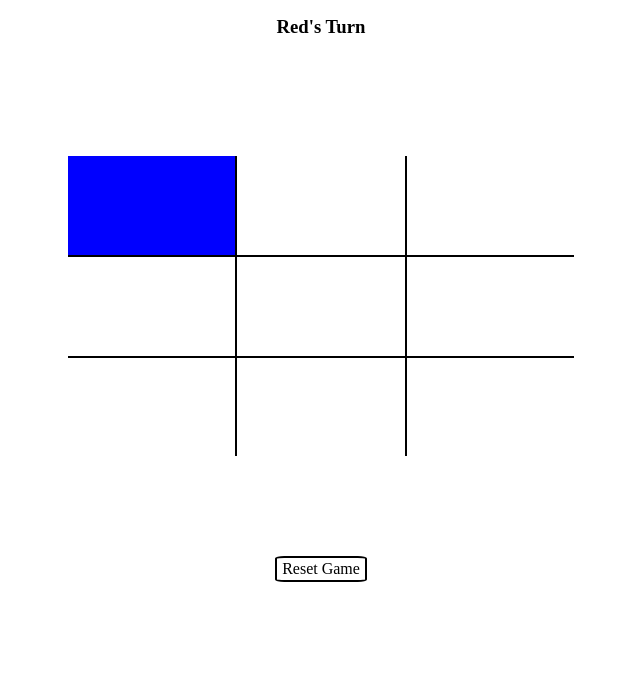
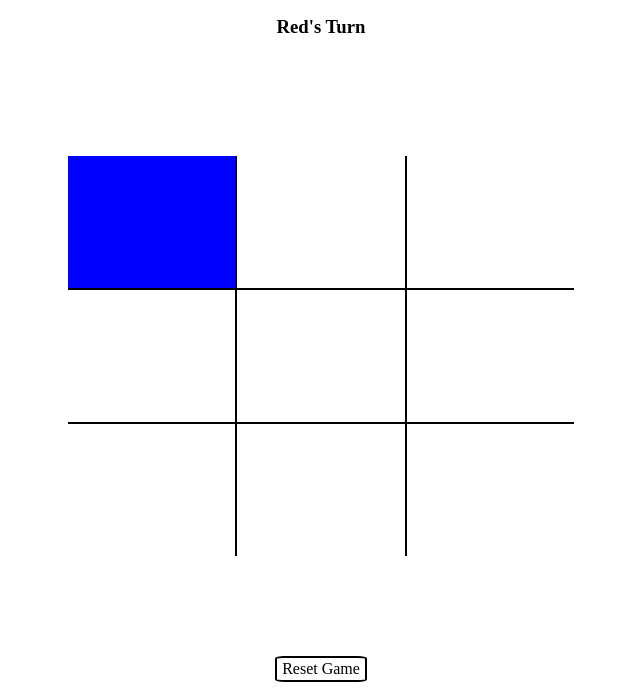
Before and after one commit to caioingber/tic-tac-toe, a plain HTML site: page index.html in a window 1280 px wide. Both pictures are taken after a click on the element 470 px from the left and 277 px from the top of the page. Shown: the part 113-803 px from the top of the page, without its empty margins (319-959 px from the left). Drawn offline with Linux system fonts and the light colour scheme.

Commit message:
resolved repeat issue

```diff
--- a/script.js
+++ b/script.js
@@ -8,22 +8,28 @@ for (let i=0; i < boxes.length; i++) {
     boxes[i].setAttribute('id', i+1)
     let color = boxes[i].color
     // highlighting boxes
-    function showMark () {
-        turn += 1
-        if (turn % 2 === 0 && turn < 10) {
+    function showMark (e) {
+        console.log(e)
+        turn +=1
+        // turn += 1
+        if (color === 'red' || color === 'blue') {
+            turn -= 1
+        }
+        else if (turn % 2 === 0 && turn < 10) {
             boxes[i].classList.add('red')
             color = 'red'
             whoseTurn.innerHTML = 'Blue\'s Turn'
-        } else if (turn >= 9) {
+
+        } else if (color !== 'red' && turn < 10) {
+            boxes[i].classList.add('blue')
+            whoseTurn.innerHTML = 'Red\'s Turn'
+            color = 'blue'
+            }
+        if (color !== 'red' && turn >= 9) {
             whoseTurn.innerHTML = 'Game Over!'
             boxes[i].classList.add('blue')
         }
-        else {
-            if (color !== 'red' && turn < 10) {
-            boxes[i].classList.add('blue')
-            whoseTurn.innerHTML = 'Red\'s Turn'
-            }
-        }
+
     }
     boxes[i].addEventListener('click', showMark)
 }
--- a/style.css
+++ b/style.css
@@ -18,7 +18,7 @@ body {
     grid-template-rows: repeat(3, 1fr);
     grid-gap: 2px;
     background-color: black;
-    height: 300px;
+    height: 50vh;
     width: 40%;
     margin: 100px;
 }
```
